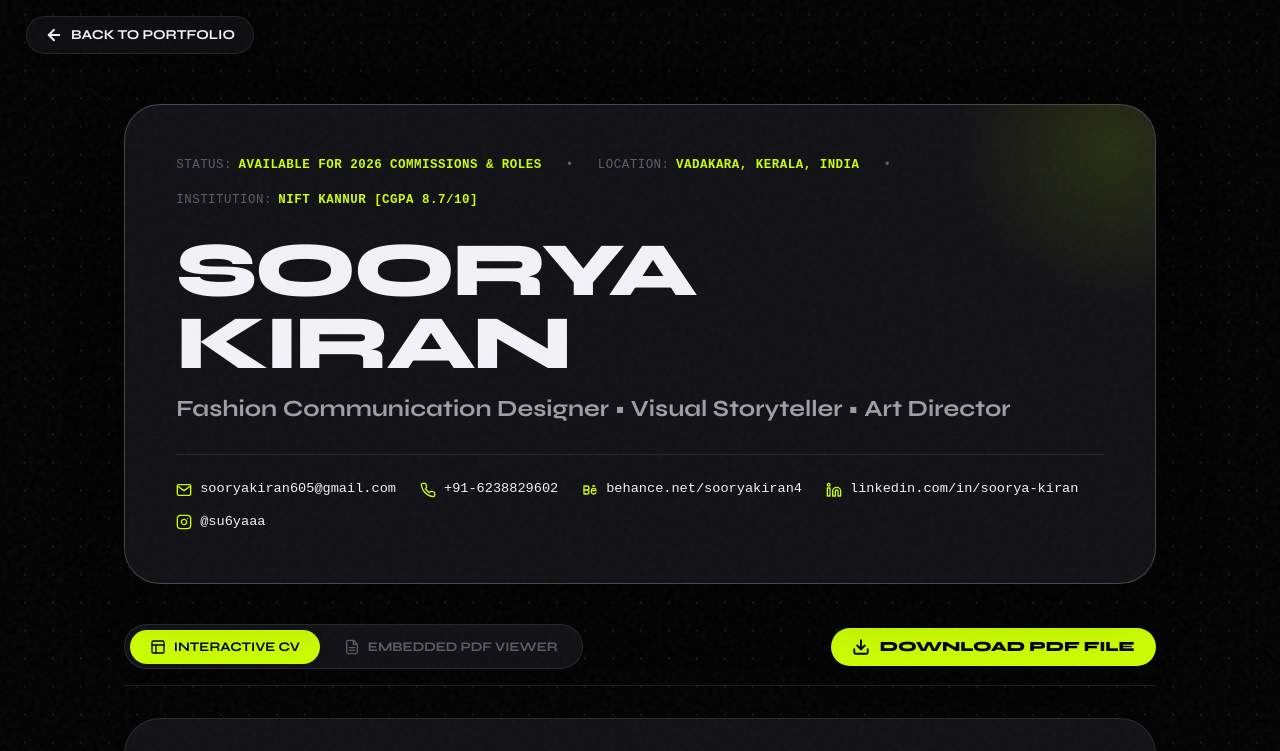
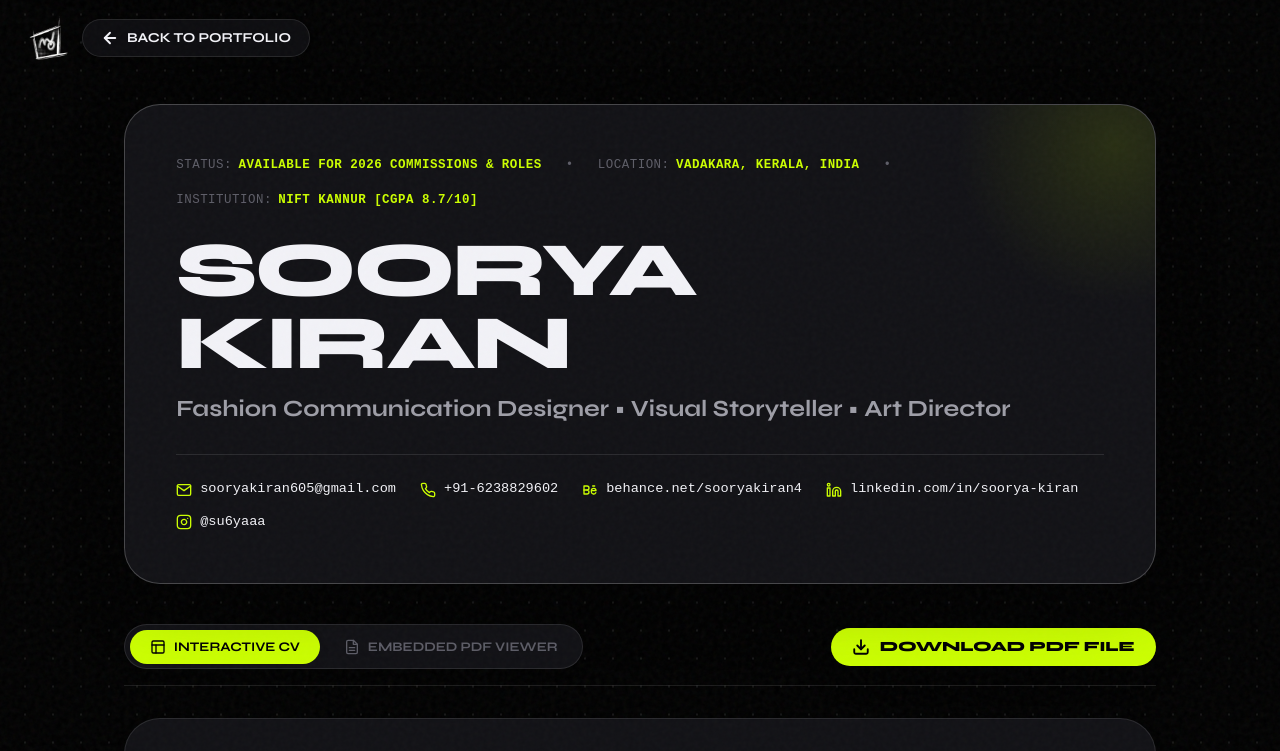
Before and after one commit to sooryakiran6/soorya-portfolio, a plain HTML site: page resume.html in a window 1280 px wide. Shown: the top 751 px of the page. Drawn offline with Linux system fonts and the light colour scheme; a web font is replaced by a local one.

Commit message:
Brand identity: add high-contrast logo icons for all browser, mobile, PWA, and social versions

```diff
--- a/resume.html
+++ b/resume.html
@@ -6,12 +6,37 @@
   <title>Resume &bull; SOORYA KIRAN &bull; Fashion Communication &amp; Visual Storyteller</title>
   <meta name="description" content="Official Curriculum Vitae of Soorya Kiran. Fashion Communication designer, visual storyteller, and art director. NIFT Kannur.">
 
+  <meta property="og:title" content="Resume • SOORYA KIRAN • Fashion Communication &amp; Visual Storyteller">
+  <meta property="og:description" content="Official Curriculum Vitae of Soorya Kiran. Fashion Communication designer, visual storyteller, and art director. NIFT Kannur.">
+  <meta property="og:type" content="website">
+  <meta property="og:url" content="https://sooryakiran6.github.io/sooryakiran-portfolio/resume.html">
+  <meta property="og:image" content="https://sooryakiran6.github.io/sooryakiran-portfolio/og-image.png">
+  <meta property="og:image:secure_url" content="https://sooryakiran6.github.io/sooryakiran-portfolio/og-image.png">
+  <meta property="og:image:type" content="image/png">
+  <meta property="og:image:width" content="1200">
+  <meta property="og:image:height" content="630">
+  <meta property="og:image:alt" content="Soorya Kiran Studio Logo & Resume Preview">
+  <meta name="twitter:card" content="summary_large_image">
+  <meta name="twitter:title" content="Resume • SOORYA KIRAN • Fashion Communication &amp; Visual Storyteller">
+  <meta name="twitter:description" content="Official Curriculum Vitae of Soorya Kiran. Fashion Communication designer, visual storyteller, and art director. NIFT Kannur.">
+  <meta name="twitter:image" content="https://sooryakiran6.github.io/sooryakiran-portfolio/og-image.png">
+  <meta name="referrer" content="strict-origin-when-cross-origin">
+
+  <meta name="theme-color" content="#0c0c10">
+  <meta name="msapplication-TileColor" content="#0c0c10">
+  <meta name="msapplication-TileImage" content="favicon-192x192.png">
+
   <!-- Core Stylesheet -->
   <link rel="stylesheet" href="styles.css">
-  <link rel="icon" type="image/png" sizes="32x32" href="favicon-32x32.png?v=2">
-  <link rel="icon" type="image/png" sizes="16x16" href="favicon-16x16.png?v=2">
-  <link rel="apple-touch-icon" sizes="180x180" href="apple-touch-icon.png?v=2">
-  <link rel="shortcut icon" href="favicon.ico?v=2">
+  <link rel="icon" type="image/svg+xml" href="favicon.svg">
+  <link rel="icon" type="image/png" sizes="512x512" href="favicon-512x512.png">
+  <link rel="icon" type="image/png" sizes="192x192" href="favicon-192x192.png">
+  <link rel="icon" type="image/png" sizes="48x48" href="favicon-48x48.png">
+  <link rel="icon" type="image/png" sizes="32x32" href="favicon-32x32.png">
+  <link rel="icon" type="image/png" sizes="16x16" href="favicon-16x16.png">
+  <link rel="apple-touch-icon" sizes="180x180" href="apple-touch-icon.png">
+  <link rel="shortcut icon" href="favicon.ico">
+  <link rel="manifest" href="site.webmanifest">
 
   <!-- Scoped Resume Page Styles -->
   <style>
@@ -57,6 +82,24 @@
       align-items: center;
       gap: 0.75rem;
       pointer-events: auto;
+    }
+
+    .resume-nav-bar .logo-badge {
+      display: inline-flex;
+      align-items: center;
+      justify-content: center;
+      width: 44px;
+      height: 44px;
+      transition: transform 0.4s var(--ease-out-elastic);
+    }
+    .resume-nav-bar .logo-badge:hover {
+      transform: scale(1.1) rotate(-3deg);
+    }
+    .resume-nav-bar .logo-badge__mark {
+      width: 44px;
+      height: 44px;
+      object-fit: contain;
+      display: block;
     }
 
     .back-btn {
@@ -573,6 +616,9 @@
   <header class="resume-nav-bar">
     <div class="resume-nav-inner">
       <div class="resume-nav-left">
+        <a href="index.html" class="logo-badge" aria-label="Soorya Kiran Studio Home" title="Soorya Kiran Studio Home">
+          <img src="logo.png" alt="Soorya Kiran Logo" class="logo-badge__mark">
+        </a>
         <a href="index.html" class="back-btn" title="Return to Main Portfolio">
           <svg viewBox="0 0 24 24" width="18" height="18" fill="none" stroke="currentColor" stroke-width="2.5" stroke-linecap="round" stroke-linejoin="round" aria-hidden="true">
             <line x1="19" y1="12" x2="5" y2="12"></line>
```
Also changed, not shown: index.html (+24 -4 lines), apple-touch-icon.png, favicon-16x16.png, favicon-192x192.png (added), favicon-32x32.png, favicon-48x48.png (added), favicon-512x512.png (added), favicon.ico, favicon.png, favicon.svg (added), og-image.png (added), site.webmanifest (added).
